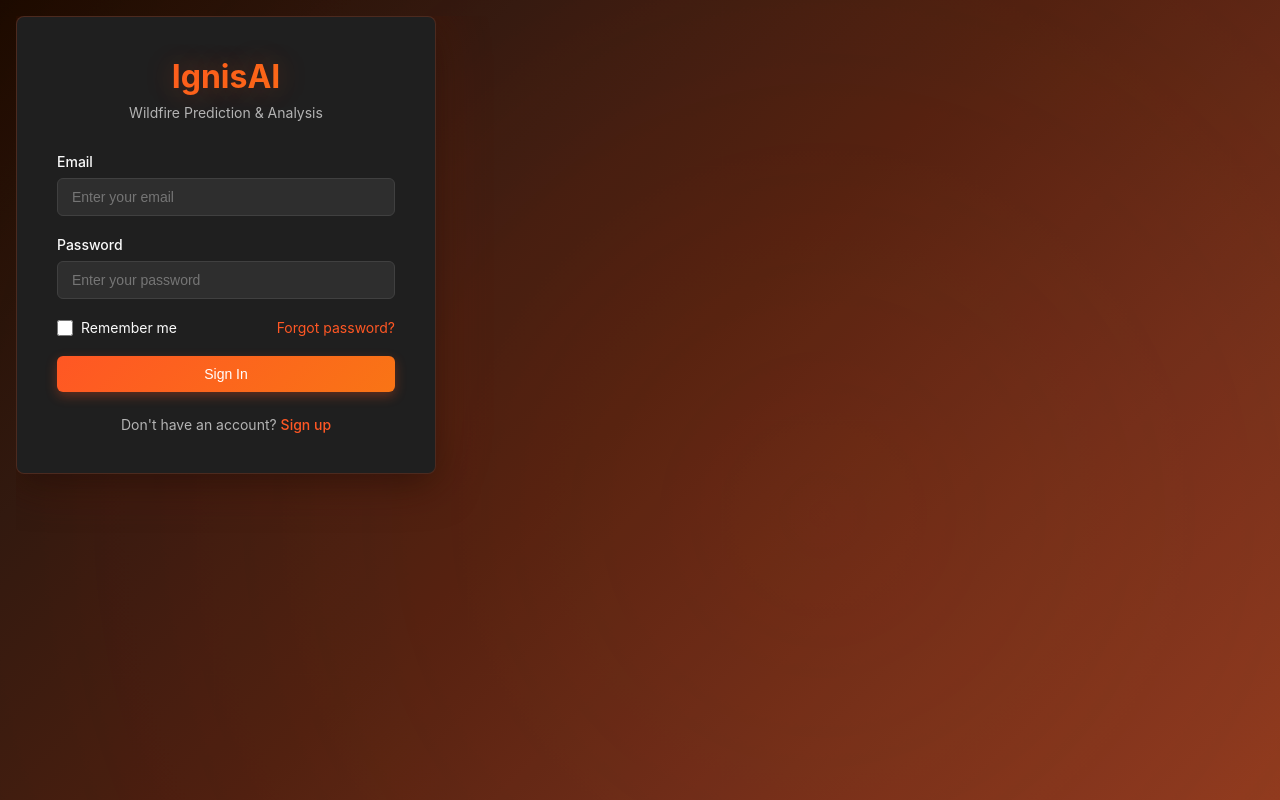
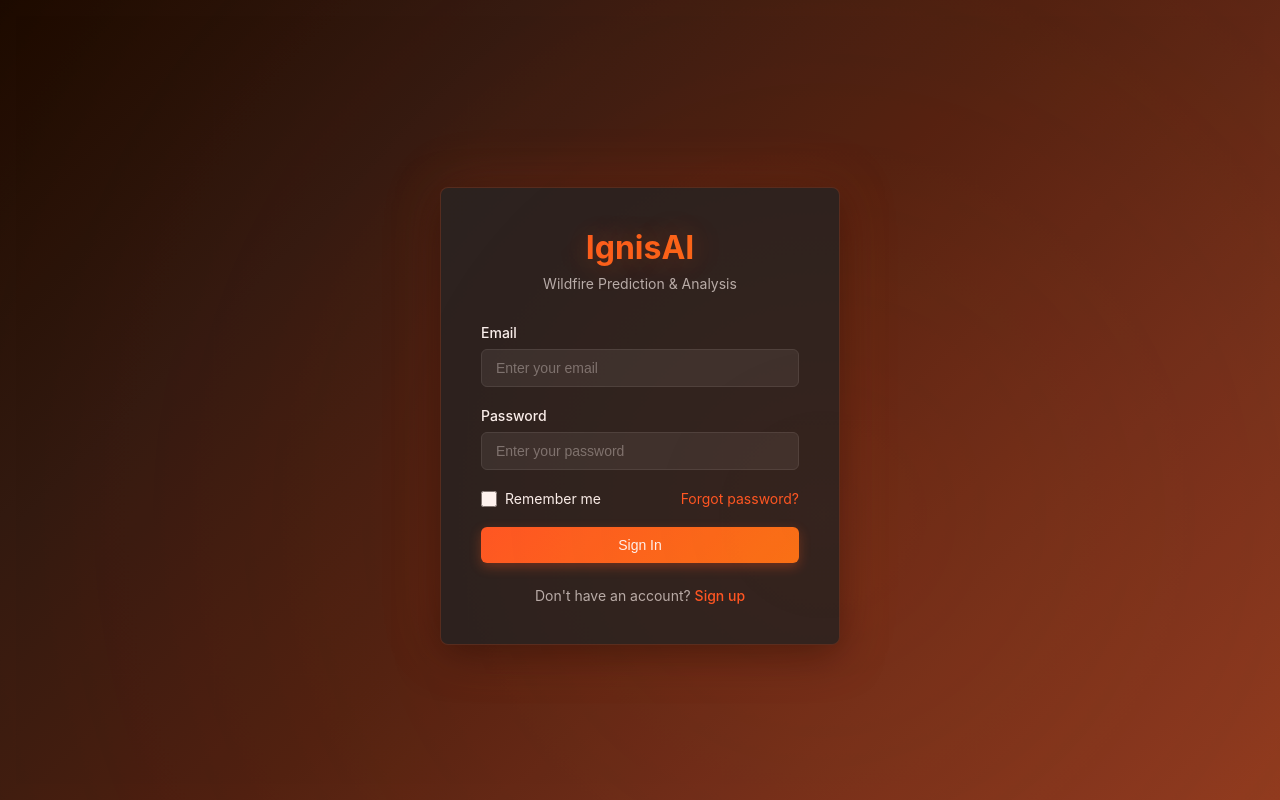
Before and after one commit to Chrisjuarez/IgnisAI, a React (Create React App) app in the folder frontend/: page /login in a window 1280 px wide. Built offline with nearby package versions, Linux system fonts and the light colour scheme; no server answers.

Commit message:
style(auth): center auth card and apply fire-themed background gradient

```diff
--- a/frontend/src/styles/auth.css
+++ b/frontend/src/styles/auth.css
@@ -67,10 +67,11 @@ body::before {
 }
 
 .auth-container {
-  width: 100%;
-  max-width: 420px;
-  position: relative;
-  z-index: 1;
+  display: flex;
+  justify-content: center;
+  align-items: center;
+  height: 100vh;
+  background: linear-gradient(135deg, #1a0a00 0%, #2d1810 25%, #4a1f10 50%, #6b2d1a 75%, #8b3a1f 100%);
 }
 
 .auth-card {
@@ -81,6 +82,9 @@ body::before {
   padding: 2.5rem;
   animation: slideUp 0.4s ease-out;
   border: 1px solid rgba(255, 87, 34, 0.2);
+  max-width: 400px;
+  width: 90%;
+  margin: 0 auto;
 }
 
 @keyframes slideUp {
```
